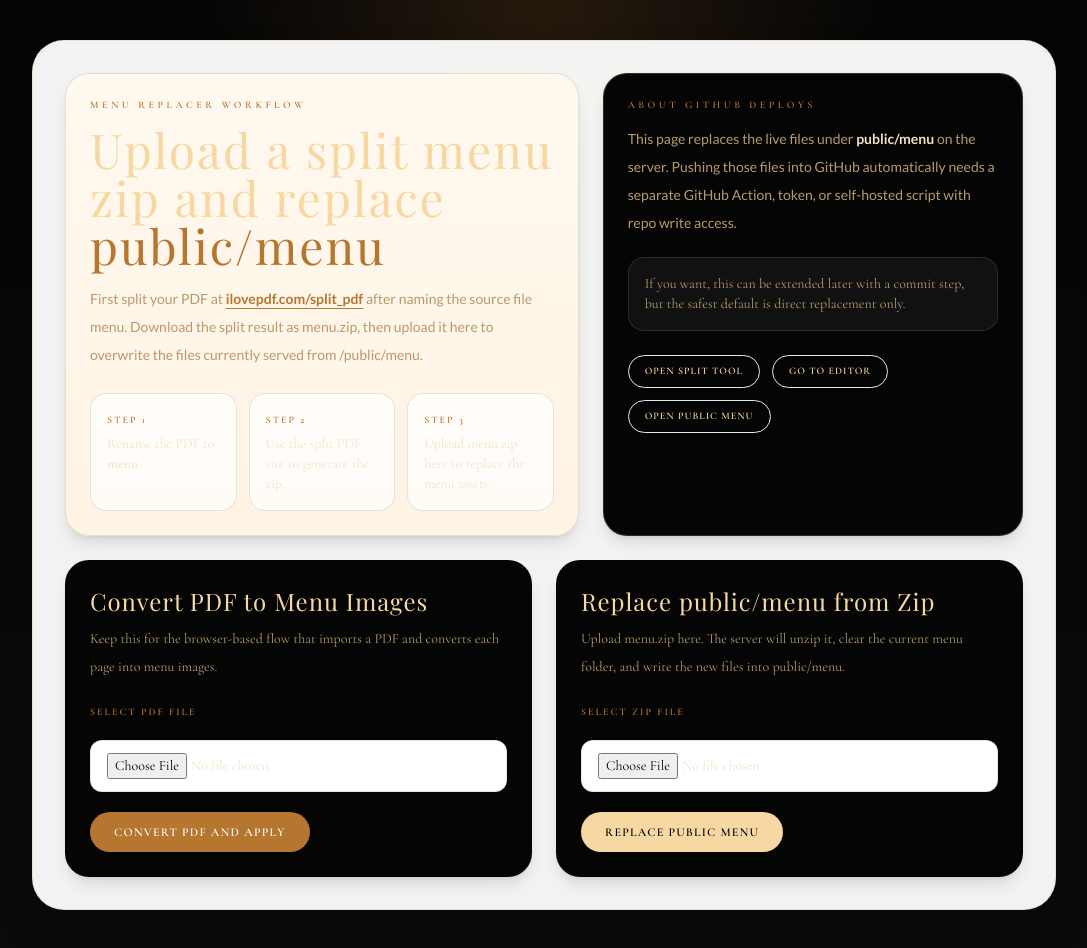
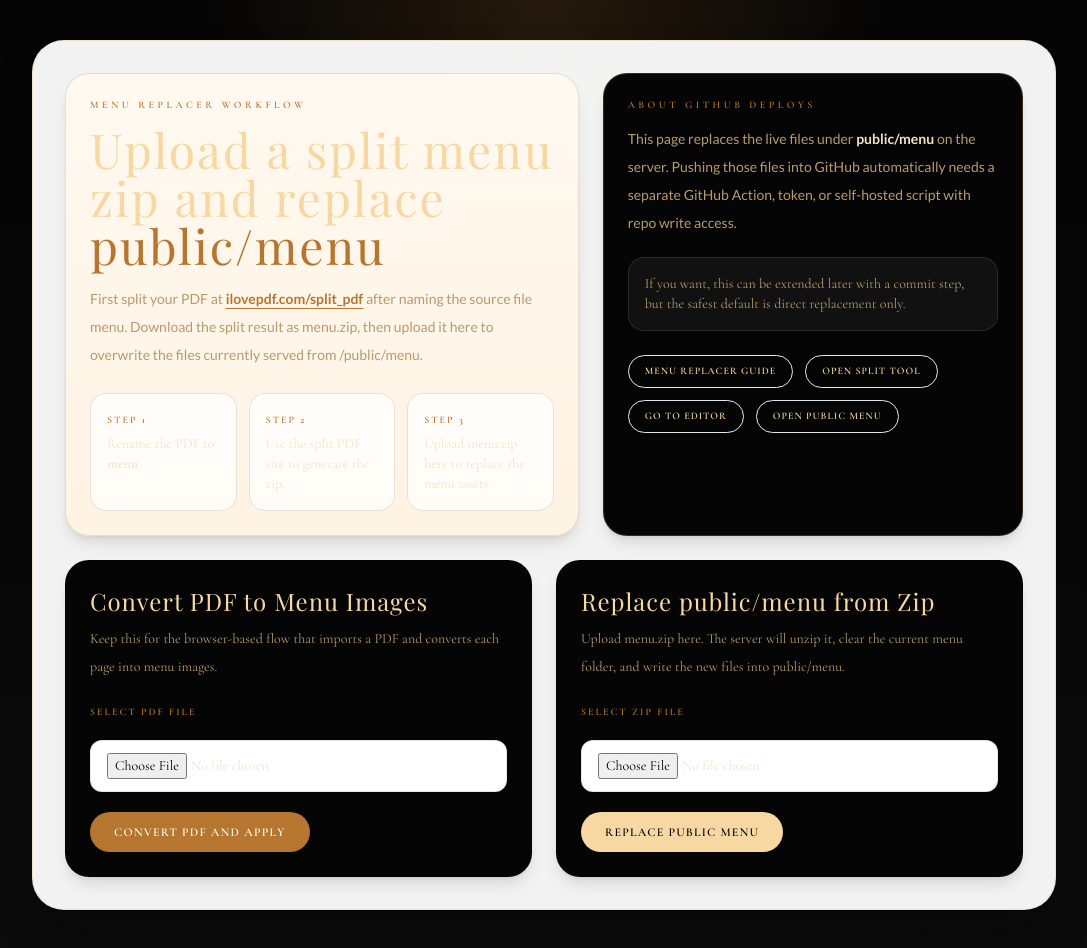
Before and after one commit to DaraBoth/summer, a Next.js app: page /upload in a window 1280 px wide. Shown: the whole page, without its empty margins (96-1183 px from the left). Built offline with nearby package versions, Linux system fonts and the light colour scheme; a web font is replaced by a local one.

Commit message:
chore: add link to menu replacer guide from upload page

```diff
--- a/app/upload/page.tsx
+++ b/app/upload/page.tsx
@@ -150,6 +150,9 @@ export default function UploadPage() {
               If you want, this can be extended later with a commit step, but the safest default is direct replacement only.
             </div>
             <div className="mt-6 flex flex-wrap gap-3">
+              <a href="/menu-replacer" className="rounded-full border border-[var(--accent-forest)]/30 px-4 py-2 text-[10px] font-bold uppercase tracking-widest text-[var(--accent-dark)]">
+                Menu Replacer Guide
+              </a>
               <a href="/split" className="rounded-full border border-[var(--accent-forest)]/30 px-4 py-2 text-[10px] font-bold uppercase tracking-widest text-[var(--accent-dark)]">
                 Open Split Tool
               </a>
```
